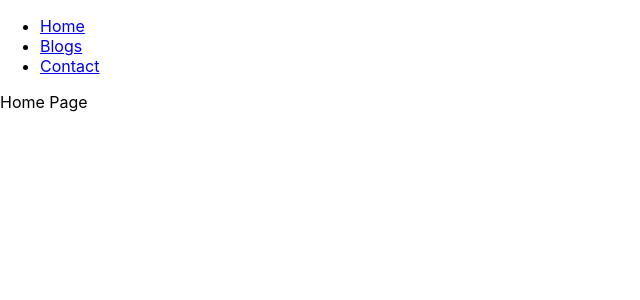
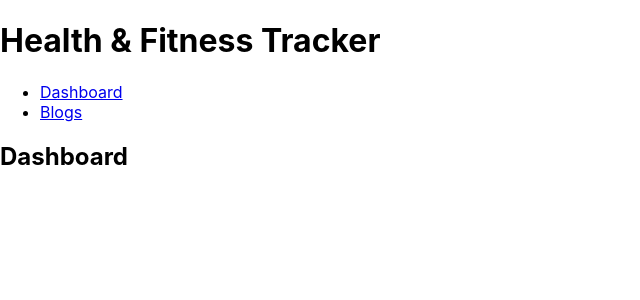
Before and after one commit to thefullstacktrainer/consultation_and_content_sharing_app, a React (Create React App) app: page / in a window 1280 px wide. Shown: the top 300 px of the page, without its empty margins (0-640 px from the left). Built offline with nearby package versions, Linux system fonts and the light colour scheme.

Commit message:
Riouting

```diff
--- /dev/null
+++ b/src/HealthDashboard/AppRouter.js
@@ -0,0 +1,24 @@
+// AppRouter.js
+import React from 'react';
+import { BrowserRouter as Router, Routes, Route, Link } from "react-router-dom";
+import Dashboard from './Dashboard';
+import Workouts from './Workouts';
+import { BrowserRouter } from 'react-router-dom';
+import NoPage from '../child/NoPage';
+import WorkoutLayout from './WorkoutLayout';
+
+const AppRouter = () => {
+    return (
+        <BrowserRouter>
+            <Routes>
+                <Route path="/" element={<WorkoutLayout />}>
+                    <Route path="/" element={<Dashboard />} />
+                    <Route path="workouts" element={<Workouts />} />
+                    <Route path="*" element={<NoPage />} />
+                </Route>
+            </Routes>
+        </BrowserRouter>
+    );
+};
+
+export default AppRouter;
--- /dev/null
+++ b/src/HealthDashboard/Dashboard.js
@@ -0,0 +1,12 @@
+// Dashboard.js
+import React from 'react';
+
+const Dashboard = () => {
+    return (
+        <div>
+            <h2>Dashboard</h2>
+        </div>
+    );
+};
+
+export default Dashboard;
--- /dev/null
+++ b/src/HealthDashboard/HealthApp.js
@@ -0,0 +1,18 @@
+// App.js
+import React from 'react';
+import AppRouter from './AppRouter';
+
+function HealthApp() {
+    return (
+        <div className="App">
+            <header className="App-header">
+                <h1>Health & Fitness Tracker</h1>
+            </header>
+            <main>
+                <AppRouter />
+            </main>
+        </div>
+    );
+}
+
+export default HealthApp;
--- /dev/null
+++ b/src/HealthDashboard/WorkoutLayout.js
@@ -0,0 +1,22 @@
+import { Outlet, Link } from "react-router-dom";
+
+const WorkoutLayout = () => {
+    return (
+        <>
+            <nav>
+                <ul>
+                    <li>
+                        <Link to="/">Dashboard</Link>
+                    </li>
+                    <li>
+                        <Link to="/workouts">Blogs</Link>
+                    </li>
+                </ul>
+            </nav>
+
+            <Outlet />
+        </>
+    )
+};
+
+export default WorkoutLayout;
--- /dev/null
+++ b/src/HealthDashboard/Workouts.js
@@ -0,0 +1,12 @@
+// Workouts.js
+import React from 'react';
+
+const Workouts = () => {
+    return (
+        <div>
+            <h2>Workouts</h2>
+        </div>
+    );
+};
+
+export default Workouts;
--- a/src/index.js
+++ b/src/index.js
@@ -3,7 +3,8 @@ import ReactDOM from 'react-dom/client';
 import './index.css';
 import App from './App';
 import reportWebVitals from './reportWebVitals';
-import Test from './Test';
+// import Test from './Test';
+import HealthApp from './HealthDashboard/HealthApp';
 
 // import ReactDOM from 'react-dom';
 // import TestComponent from './components/TestComponent'; // Adjust the import path as needed
@@ -19,7 +20,7 @@ const root = ReactDOM.createRoot(document.getElementById('root'));
 root.render(
   <React.StrictMode>
     {/* <App /> */}
-    <Test />
+    <HealthApp />
   </React.StrictMode>
 );
 
```
